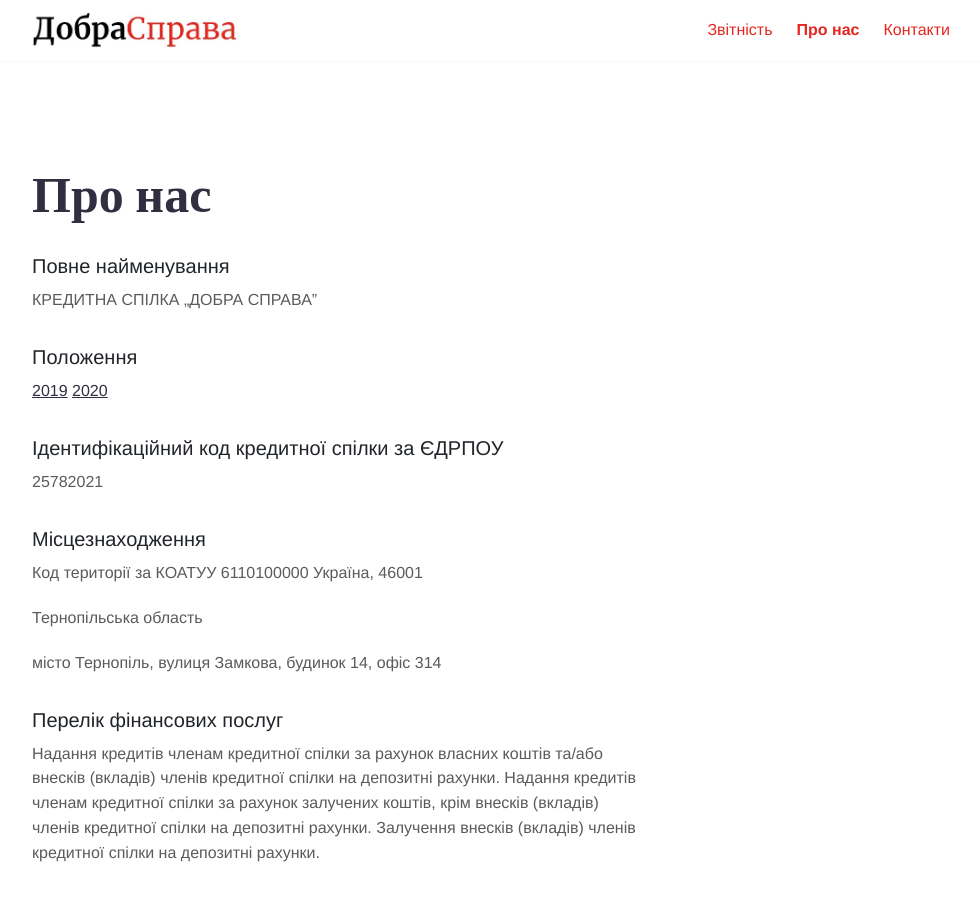
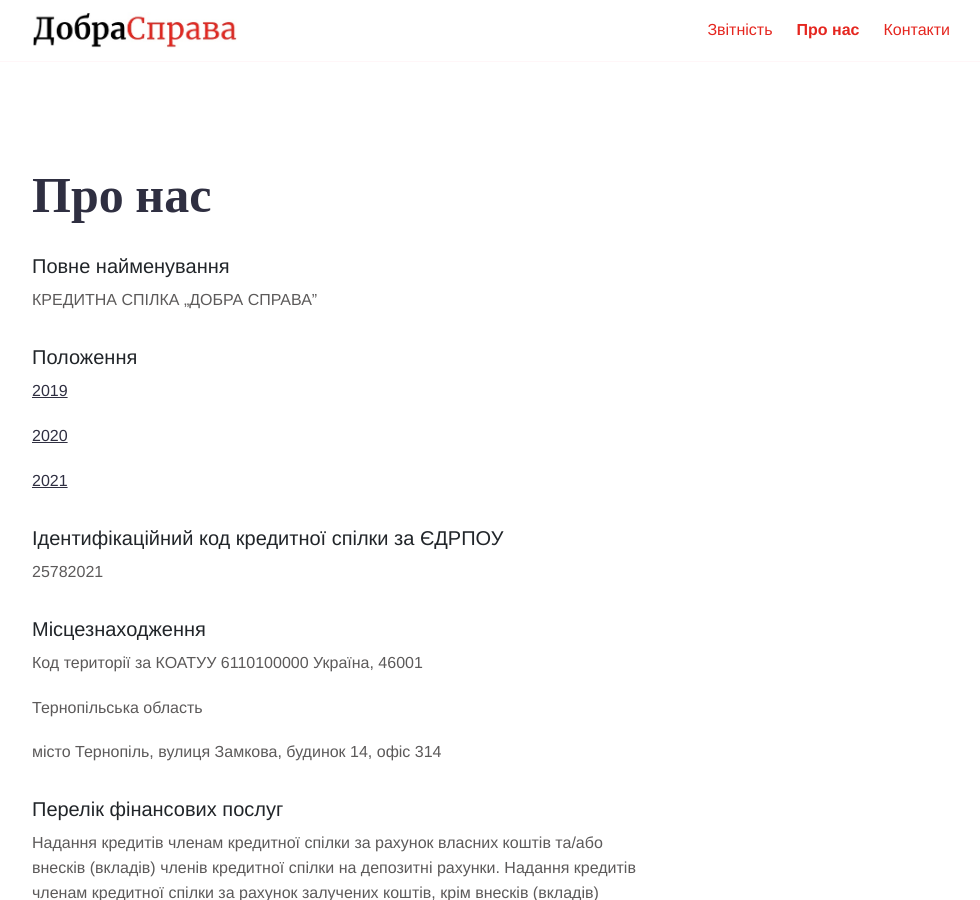
Before and after one commit to vladlaypa/dobrasprava.loan, a Jekyll site: the page built from about.md, in a window 1280 px wide and 900 px high. Shown: the whole window, without its empty margins (143-1123 px from the left). Built offline with Jekyll 4.4.1, drawn with Linux system fonts in a browser that asks for light colours.

Commit message:
Adding 2021 Положення

```diff
--- a/about.md
+++ b/about.md
@@ -7,7 +7,11 @@ bodyClass: page-about
 ### Повне найменування
 КРЕДИТНА СПІЛКА „ДОБРА СПРАВА”
 ### Положення
-[2019](https://drive.google.com/file/d/1IYRVZEiw-EakaPnXH_b8ZCGXx5yN1Cb-/view) [2020](https://drive.google.com/file/d/1xvhDNGYNYkhluTQTWfJJ68RNsMwrgi80/view)
+[2019](https://drive.google.com/file/d/1IYRVZEiw-EakaPnXH_b8ZCGXx5yN1Cb-/view)
+
+[2020](https://drive.google.com/file/d/1xvhDNGYNYkhluTQTWfJJ68RNsMwrgi80/view)
+
+[2021](https://drive.google.com/file/d/1_r4NXwQ6_dczczUruxKDcvf-FeEmqOuN/view)
 ### Ідентифікаційний код кредитної спілки за ЄДРПОУ
 25782021
 ### Місцезнаходження
```
